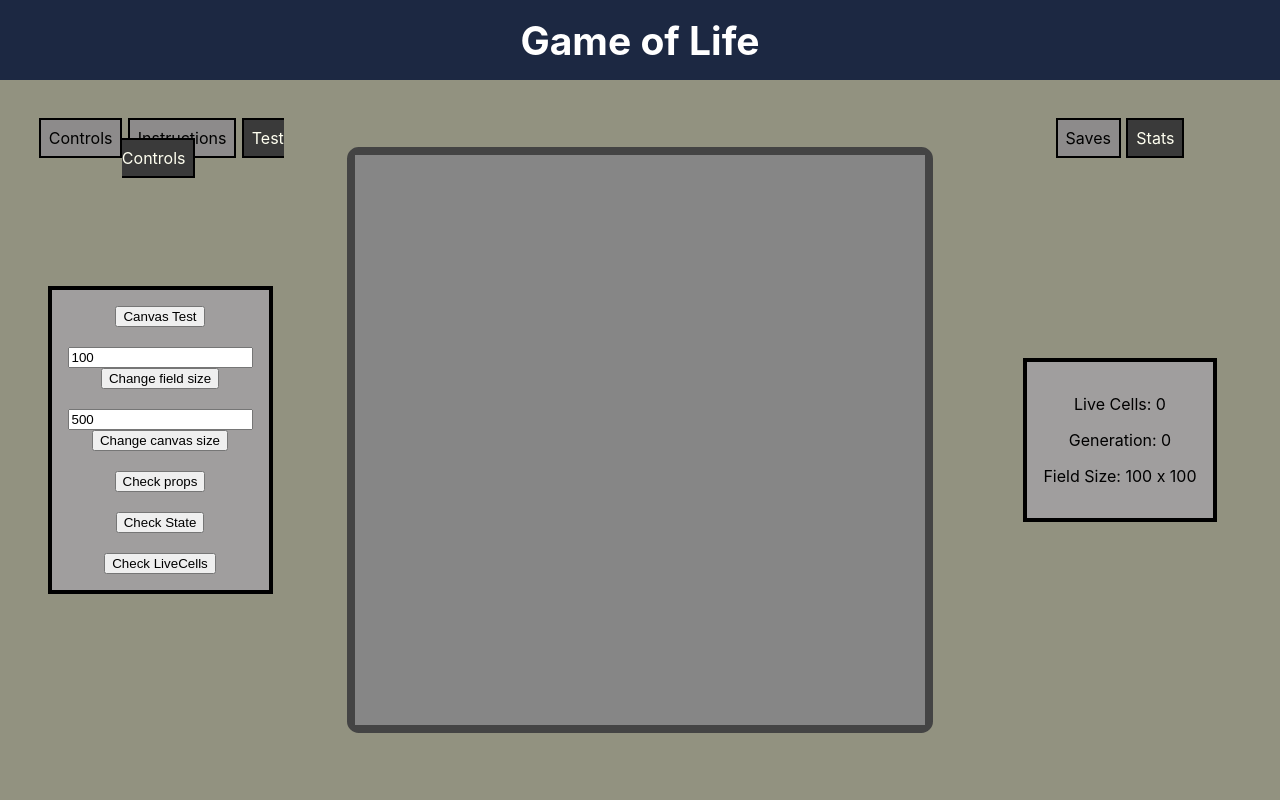
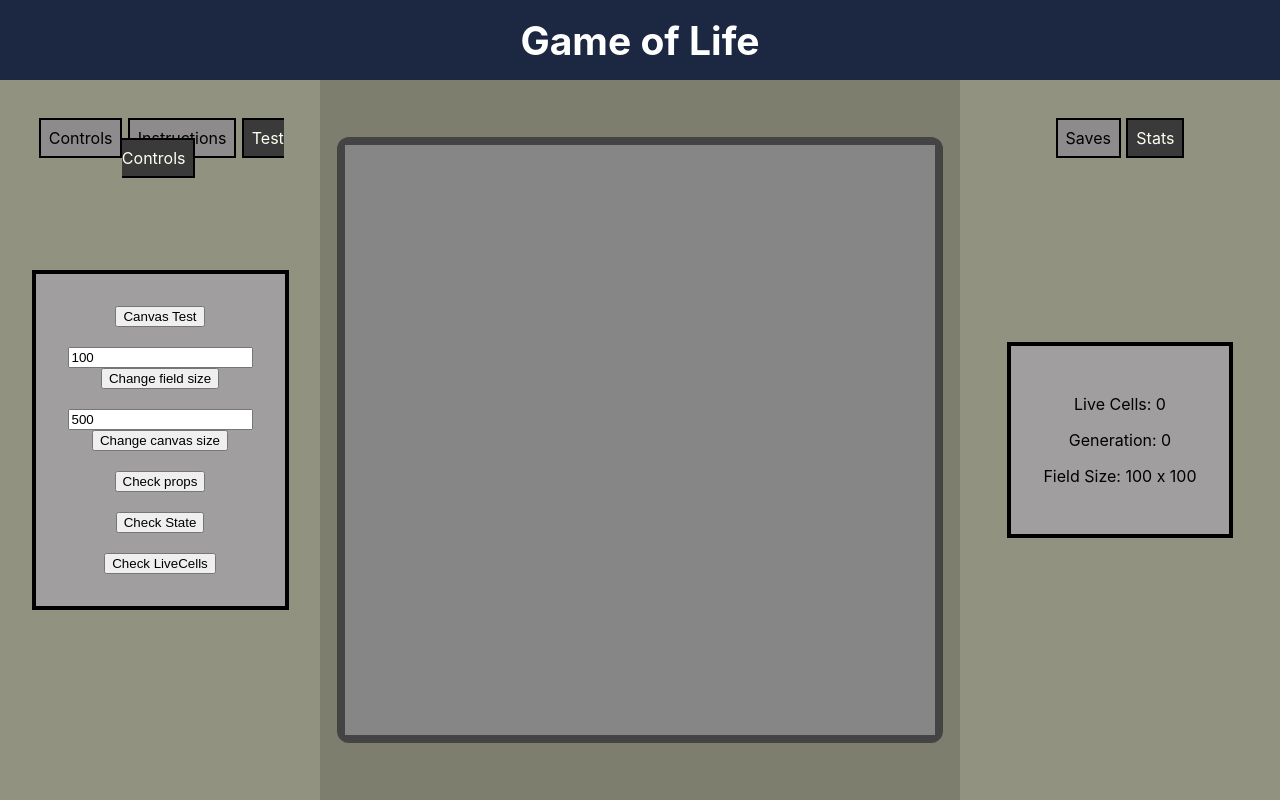
Before and after one commit to tgclayton/Gol2, a React (Create React App) app: page /test-controls/stats in a window 1280 px wide. Built offline with nearby package versions, Linux system fonts and the light colour scheme.

Commit message:
styling changes

```diff
--- a/src/App.css
+++ b/src/App.css
@@ -71,7 +71,8 @@ width: 25%;
 
 #center-column {
   width: 50%;
-  min-width: 500px
+  min-width: 500px;
+  background-color: rgb(126, 126, 110);
 }
 
 #right-column {
@@ -80,7 +81,7 @@ width: 25%;
 
 .control-panel{
   border: 3pt solid black;
-  padding: 1em ;
+  padding: 2em ;
   background-color:rgb(160, 158, 158);
   /* color: white; */
 }
--- a/src/styles/game.css
+++ b/src/styles/game.css
@@ -1,7 +1,7 @@
 #canvas-container {
-  width: min(90%, 83vh);
+  width: min(93%, 83vh);
   /* max-width: 50vh; */
-  padding-bottom: min(90%, 85vh);
+  padding-bottom: min(93%, 85vh);
   border: 4pt solid rgb(68, 68, 68);
   position: relative;
   height: 0;
```
